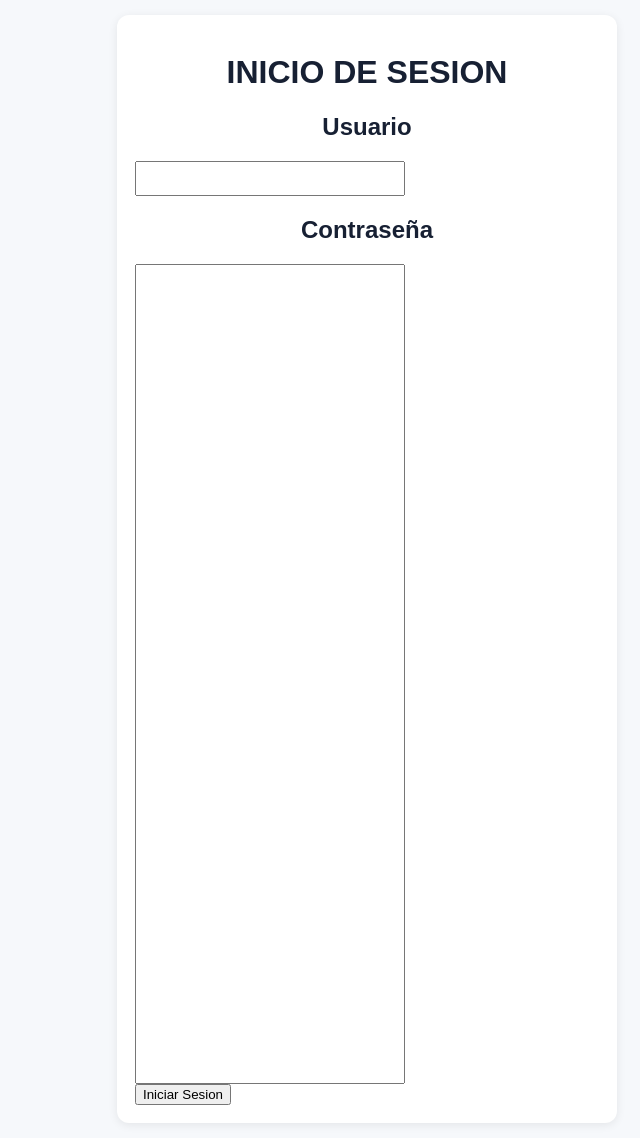
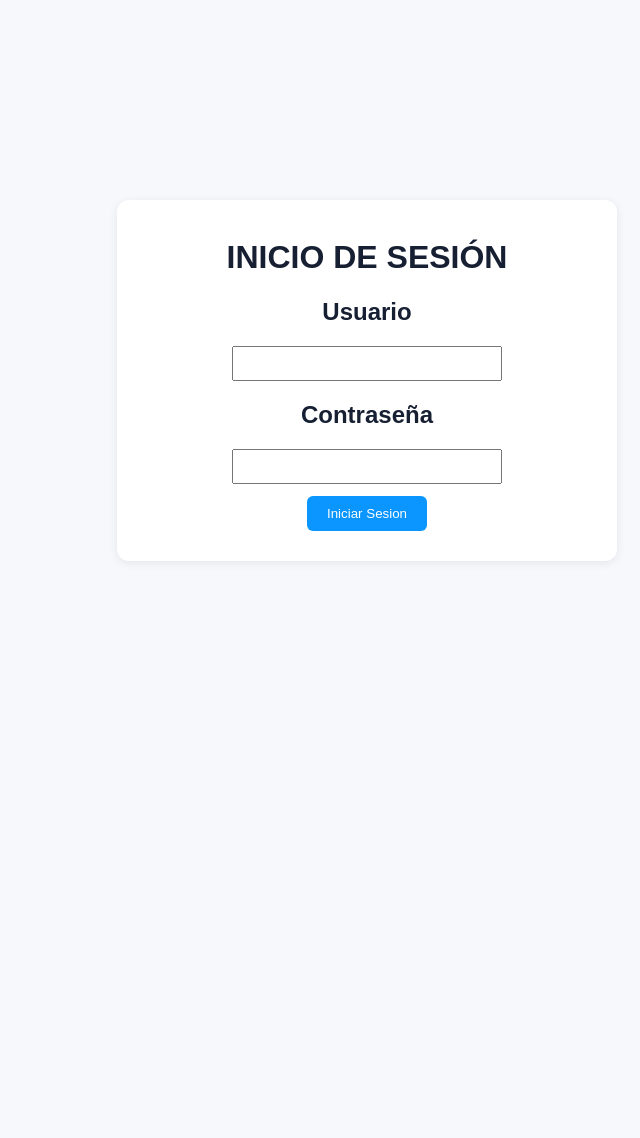
Before and after one commit to diegocarmona18/proyecto-progra-4-web-universidad, a PHP site: page / in a window 1280 px wide. Shown: the whole page, without its empty margins (273-913 px from the left). After the commit the page ends 531 px from the top, so only its background shows below. Run offline with PHP 8.4, Linux system fonts and the light colour scheme.

Commit message:
arreglo de inicio de sesion y estilos

```diff
--- a/universidad/index.php
+++ b/universidad/index.php
@@ -1,21 +1,18 @@
 <!DOCTYPE html>
 <html lang="es">
-
 <head>
     <meta charset="UTF-8">
     <title>Universidad</title>
     <link rel="stylesheet" href="styles.css">
 </head>
-
 <body>
     <div class="card">
-        <h1 class="sesion">INICIO DE SESION</h1>
+        <h1 class="sesion">INICIO DE SESIÓN</h1>
  <h2 class="sesiontext">Usuario</h2>
  <input type="text" name="usuario" class="usuario">
  <h2 class="sesiontext">Contraseña</h2>
- <input type="password" name="contraseña" class="contrasena">
+ <input type="password" name="contrasena" class="contraseña">
  <button class="boton">Iniciar Sesion</button>
     </div>
 </body>
-
 </html>
--- a/universidad/styles.css
+++ b/universidad/styles.css
@@ -12,7 +12,7 @@ body {
   border-radius: 12px;
   padding: 18px;
   box-shadow: 0 2px 10px rgba(0, 0, 0, 0.08);
-  margin: 14px 0;
+  margin: 200px 0;
 }
 .sesion {
 text-align: center;
@@ -24,14 +24,26 @@ text-align: center;
  text-align: center;
 
 }
-.contrasena{
+.contraseña{
   display: flex;
   justify-content: center;
   align-items: center;
-  height: 100vh;
+  text-align: center;
 }
 
 input {
   width: 250px;
   padding: 8px;
+  display: block;
+  margin: 0 auto 12px;
 }
+.boton {
+  background: #0a95ff;
+  color: #fff;
+  border: none;
+  padding: 10px 20px;
+  border-radius: 6px;
+  cursor: pointer;
+    display: block;
+  margin: 0 auto 12px;
+}
```
